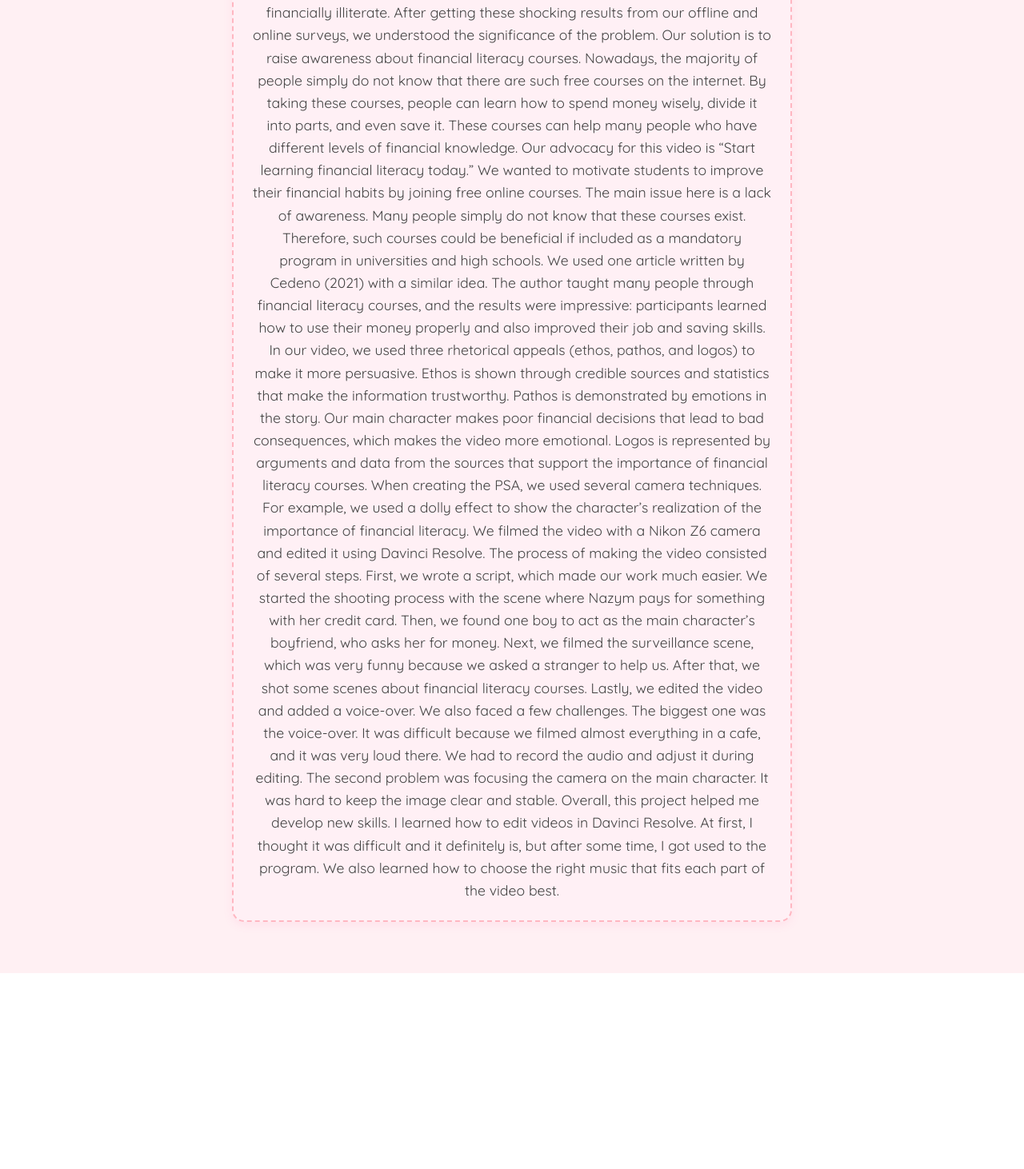
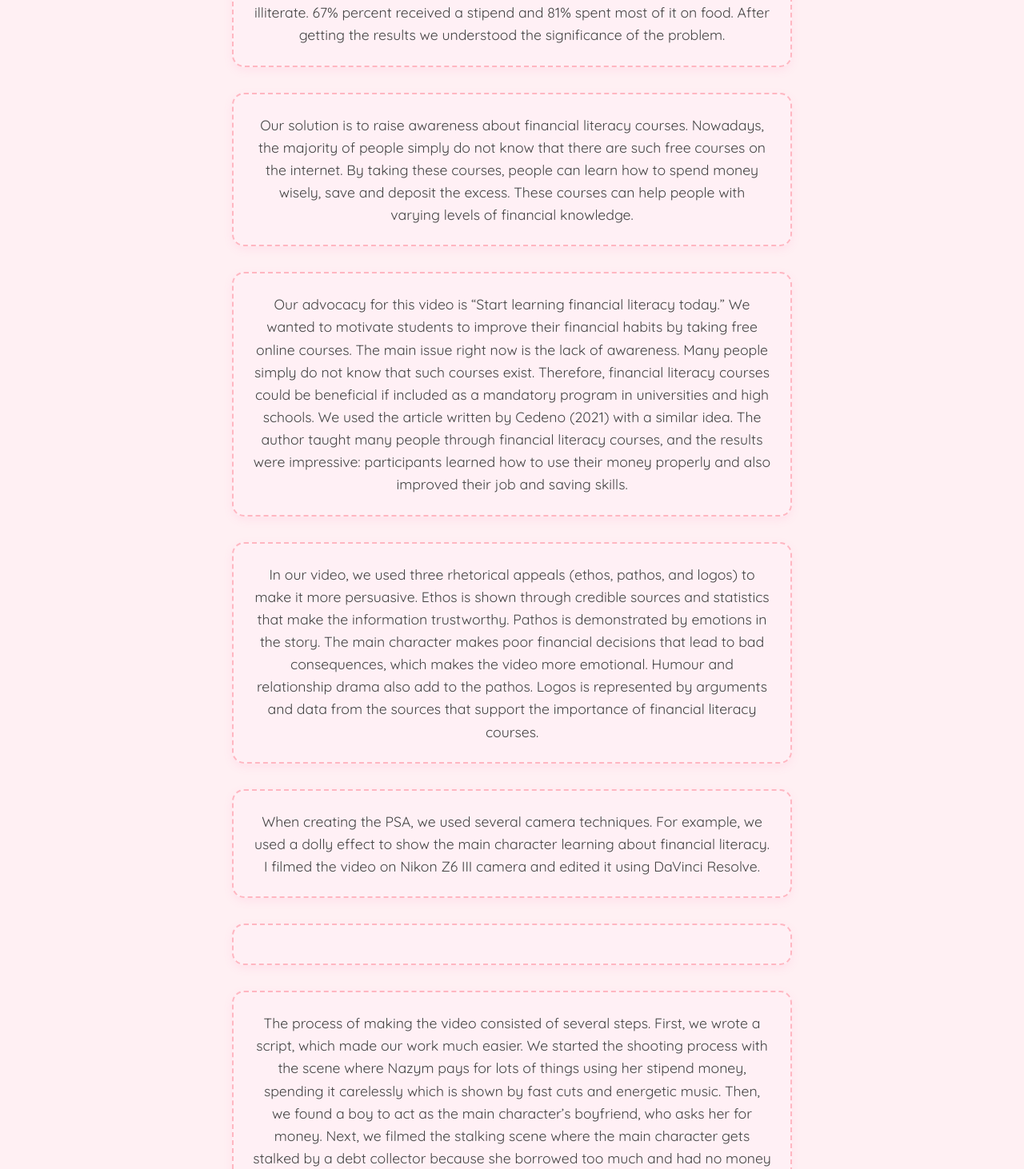
Before and after one commit to noodlix/wcs240, a Vue app in the folder myblog/: page /assignment5 in a window 1280 px wide. Shown: the part 868-2330 px from the top of the page at 80% size. Before the commit the page ends 2085 px from the top, so only its background shows below. Built offline with nearby package versions, Linux system fonts and the light colour scheme.

Commit message:
write up

```diff
--- a/myblog/src/views/Assignment5.vue
+++ b/myblog/src/views/Assignment5.vue
@@ -18,44 +18,58 @@
 
     <div class="text-block fade-slide" id="short">
       <p>
-        We chose to explore the problem of financial illiteracy for this assignment. Many students
-        receive stipends but do not know how to spend them wisely. To see the percentage of people
-        who are not financially literate, we conducted a survey among students. We asked four short
-        questions about their stipends and spending habits. Two-thirds of the respondents answered
-        that they are financially illiterate. After getting these shocking results from our offline
-        and online surveys, we understood the significance of the problem. Our solution is to raise
-        awareness about financial literacy courses. Nowadays, the majority of people simply do not
-        know that there are such free courses on the internet. By taking these courses, people can
-        learn how to spend money wisely, divide it into parts, and even save it. These courses can
-        help many people who have different levels of financial knowledge. Our advocacy for this
-        video is “Start learning financial literacy today.” We wanted to motivate students to
-        improve their financial habits by joining free online courses. The main issue here is a lack
-        of awareness. Many people simply do not know that these courses exist. Therefore, such
-        courses could be beneficial if included as a mandatory program in universities and high
-        schools. We used one article written by Cedeno (2021) with a similar idea. The author taught
-        many people through financial literacy courses, and the results were impressive:
-        participants learned how to use their money properly and also improved their job and saving
-        skills. In our video, we used three rhetorical appeals (ethos, pathos, and logos) to make it
-        more persuasive. Ethos is shown through credible sources and statistics that make the
-        information trustworthy. Pathos is demonstrated by emotions in the story. Our main character
-        makes poor financial decisions that lead to bad consequences, which makes the video more
-        emotional. Logos is represented by arguments and data from the sources that support the
-        importance of financial literacy courses. When creating the PSA, we used several camera
-        techniques. For example, we used a dolly effect to show the character’s realization of the
-        importance of financial literacy. We filmed the video with a Nikon Z6 camera and edited it
-        using Davinci Resolve. The process of making the video consisted of several steps. First, we
-        wrote a script, which made our work much easier. We started the shooting process with the
-        scene where Nazym pays for something with her credit card. Then, we found one boy to act as
-        the main character’s boyfriend, who asks her for money. Next, we filmed the surveillance
-        scene, which was very funny because we asked a stranger to help us. After that, we shot some
-        scenes about financial literacy courses. Lastly, we edited the video and added a voice-over.
-        We also faced a few challenges. The biggest one was the voice-over. It was difficult because
-        we filmed almost everything in a cafe, and it was very loud there. We had to record the
-        audio and adjust it during editing. The second problem was focusing the camera on the main
-        character. It was hard to keep the image clear and stable. Overall, this project helped me
-        develop new skills. I learned how to edit videos in Davinci Resolve. At first, I thought it
-        was difficult and it definitely is, but after some time, I got used to the program. We also
-        learned how to choose the right music that fits each part of the video best.
+        We chose to explore the problem of financial illiteracy for this assignment. Many students receive a stipend but they do not know how to spend it wisely. To see the percentage of people who are not financially literate, we conducted a survey amongst students. We asked four short questions about their stipends and spending habits. 87% of the respondents considered themselves financially illiterate. 67% percent received a stipend and 81% spent most of it on food. After getting the results we understood the significance of the problem.
+      </p>
+    </div>
+
+    <div class="text-block fade-slide" id="short">
+      <p>
+        Our solution is to raise awareness about financial literacy courses. Nowadays, the majority of people simply do not know that there are such free courses on the internet. By taking these courses, people can learn how to spend money wisely, save and deposit the excess. These courses can help people with varying levels of financial knowledge.
+      </p>
+    </div>
+
+
+    <div class="text-block fade-slide" id="short">
+      <p>
+        Our advocacy for this video is “Start learning financial literacy today.” We wanted to motivate students to improve their financial habits by taking free online courses. The main issue right now is the lack of awareness. Many people simply do not know that such courses exist. Therefore, financial literacy courses could be beneficial if included as a mandatory program in universities and high schools. We used the article written by Cedeno (2021) with a similar idea. The author taught many people through financial literacy courses, and the results were impressive: participants learned how to use their money properly and also improved their job and saving skills.
+      </p>
+    </div>
+    <div class="text-block fade-slide" id="short">
+      <p>
+        In our video, we used three rhetorical appeals (ethos, pathos, and logos) to make it more persuasive. Ethos is shown through credible sources and statistics that make the information trustworthy. Pathos is demonstrated by emotions in the story. The main character makes poor financial decisions that lead to bad consequences, which makes the video more emotional. Humour and relationship drama also add to the pathos. Logos is represented by arguments and data from the sources that support the importance of financial literacy courses.
+
+      </p>
+    </div>
+        <div class="text-block fade-slide" id="short">
+      <p>
+        When creating the PSA, we used several camera techniques. For example, we used a dolly effect to show the main character learning about financial literacy. I filmed the video on Nikon Z6 III camera and edited it using DaVinci Resolve.
+      </p>
+    </div>
+        <div class="text-block fade-slide" id="short">
+      <p>
+      </p>
+    </div>
+
+
+
+
+    <div class="text-block fade-slide" id="short">
+      <p>
+        The process of making the video consisted of several steps. First, we wrote a script, which made our work much easier. We started the shooting process with the scene where Nazym pays for lots of things using her stipend money, spending it carelessly which is shown by fast cuts and energetic music. Then, we found a boy to act as the main character’s boyfriend, who asks her for money. Next, we filmed the stalking scene where the main character gets stalked by a debt collector because she borrowed too much and had no money to repay it all. After that, we shot the scenes where the main character takes financial literacy courses. Lastly, I edited the video and added a voice-over reciting the data we collected and the findings from our secondary sources.
+
+      </p>
+    </div>
+
+    <div class="text-block fade-slide" id="short">
+      <p>
+        We also faced a few challenges. I had troubles with the audio aspect of the video. IWe filmed almost everything in Daily Cup which is very loud. We recorded the dialogues on the phone and edited the audio in to minimize unnecessary noise. The second problem was focusing the camera on the main character. It was hard to keep the image clear and stable, as it was my first time shooting video on Nikon Z6 III.
+      </p>
+    </div>
+
+
+        <div class="text-block fade-slide" id="short">
+      <p>
+        Overall, this project helped me develop new skills. I learned how to edit videos in DaVinci Resolve. At first it was difficult but after some time I got used to the program. The reason why I chose DaVinci is that it has advanced color grading that I would love to master for future projects. I also learned how to choose the right music that fits each part of the video best to convey a certain vibe: calm or chaotic, upbeat or scary.
       </p>
     </div>
   </div>
```
